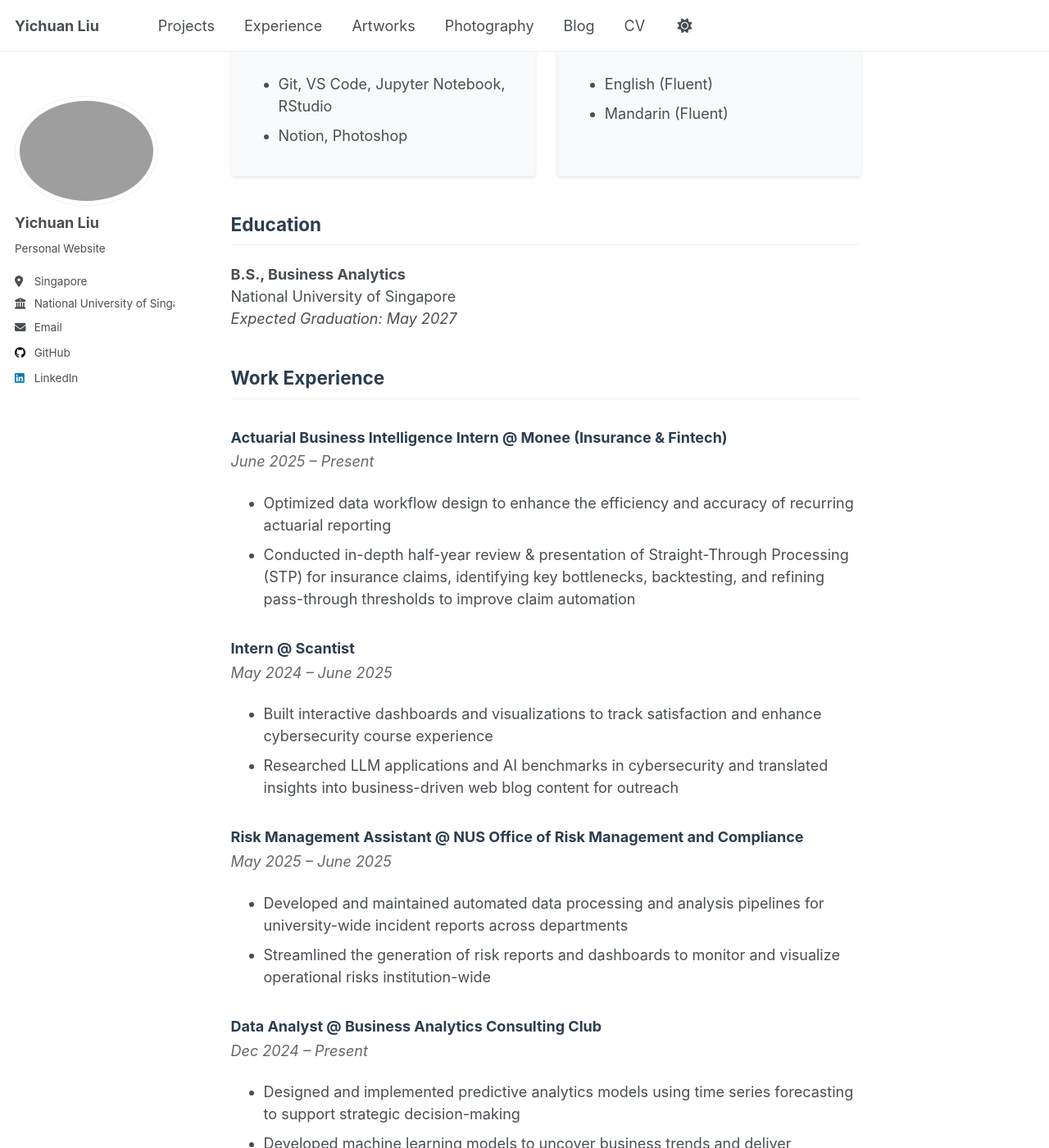
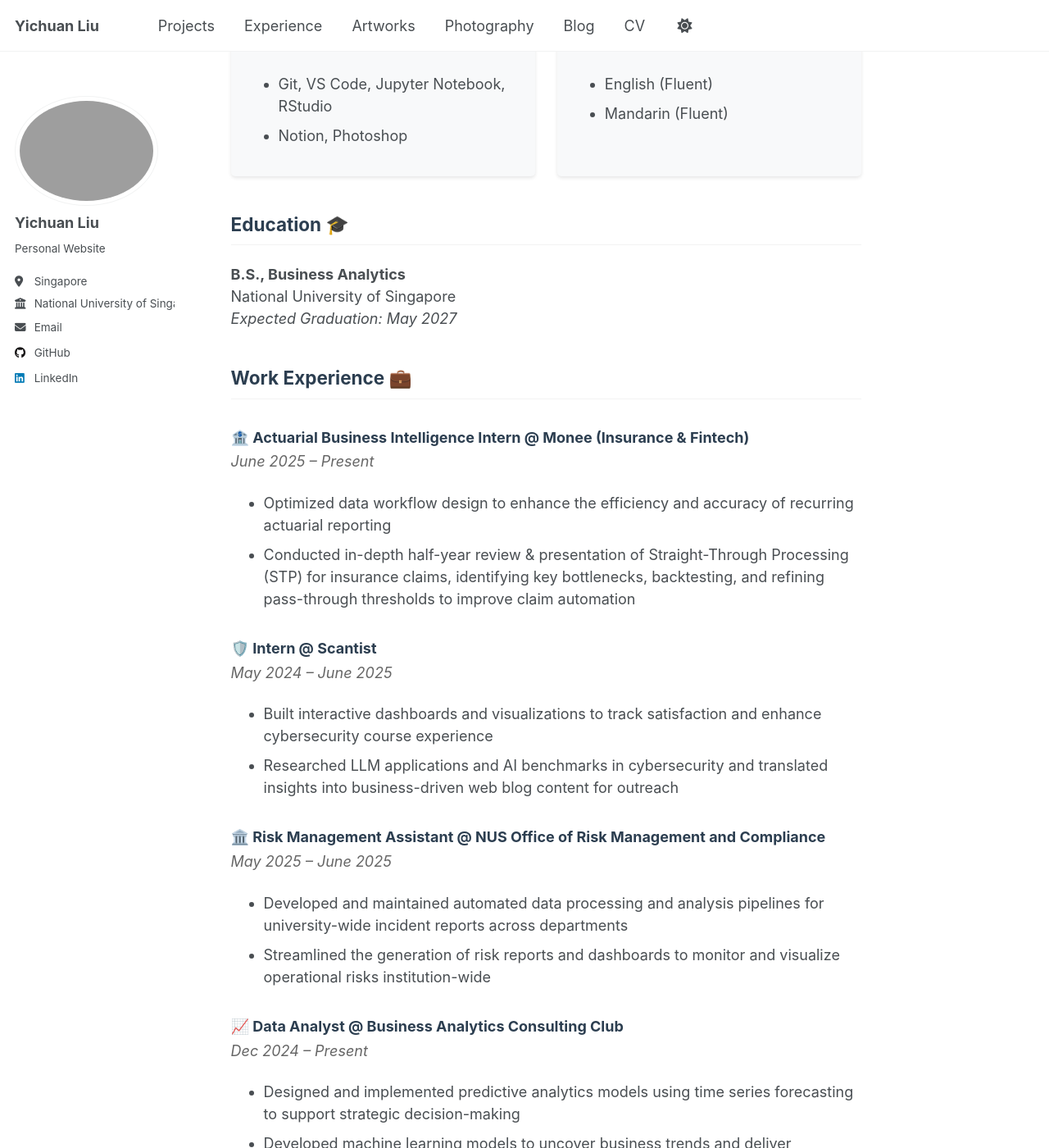
Before and after one commit to lydia372/lydia372.github.io, a Jekyll site: the page built from _pages/cv.md, in a window 1280 px wide and 1400 px high, scrolled down 510 px. Shown: the whole window at 82% size. Built offline with Jekyll 4.4.1, drawn with Linux system fonts in a browser that asks for light colours; some of the changed text lies outside the part shown.

Commit message:
Update cv.md

```diff
--- a/_pages/cv.md
+++ b/_pages/cv.md
@@ -7,11 +7,11 @@ classes: wide
 ---
 
 <div class="cv-header" markdown="1">
-# Business Analytics
+# Business Analytics 📊
 {: .text-center}
 
 <div class="technical-skills" markdown="1">
-## Technical Skills
+## Technical Skills 🛠️
 {: .cv-section-title}
 
 <div class="skills-grid" markdown="1">
@@ -42,7 +42,7 @@ classes: wide
 </div>
 
 <div class="education" markdown="1">
-## Education
+## Education 🎓
 {: .cv-section-title}
 
 <div class="education-entry" markdown="1">
@@ -54,11 +54,11 @@ National University of Singapore \\
 </div>
 
 <div class="experience" markdown="1">
-## Work Experience
+## Work Experience 💼
 {: .cv-section-title}
 
 <div class="experience-entry" markdown="1">
-### Actuarial Business Intelligence Intern @ Monee (Insurance & Fintech)
+### 🏦 Actuarial Business Intelligence Intern @ Monee (Insurance & Fintech)
 {: .experience-title}
 *June 2025 – Present*
 {: .experience-date}
@@ -68,7 +68,7 @@ National University of Singapore \\
 </div>
 
 <div class="experience-entry" markdown="1">
-### Intern @ Scantist
+### 🛡️ Intern @ Scantist
 {: .experience-title}
 *May 2024 – June 2025*
 {: .experience-date}
@@ -78,7 +78,7 @@ National University of Singapore \\
 </div>
 
 <div class="experience-entry" markdown="1">
-### Risk Management Assistant @ NUS Office of Risk Management and Compliance
+### 🏛️ Risk Management Assistant @ NUS Office of Risk Management and Compliance
 {: .experience-title}
 *May 2025 – June 2025*
 {: .experience-date}
@@ -88,7 +88,7 @@ National University of Singapore \\
 </div>
 
 <div class="experience-entry" markdown="1">
-### Data Analyst @ Business Analytics Consulting Club
+### 📈 Data Analyst @ Business Analytics Consulting Club
 {: .experience-title}
 *Dec 2024 – Present*
 {: .experience-date}
```
